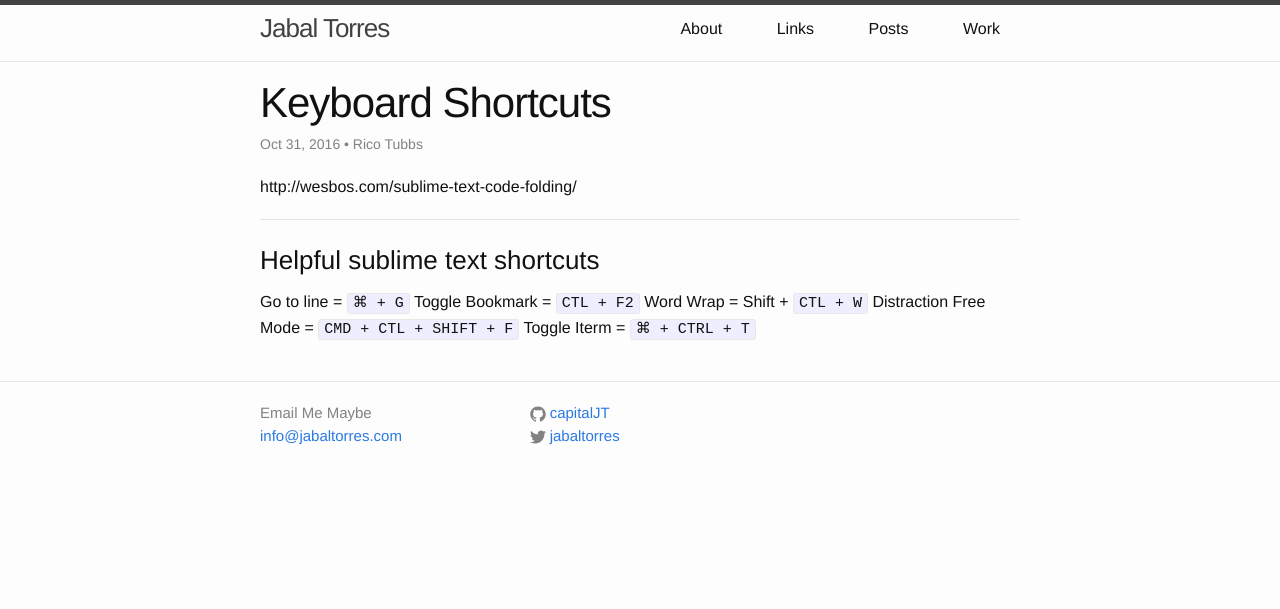
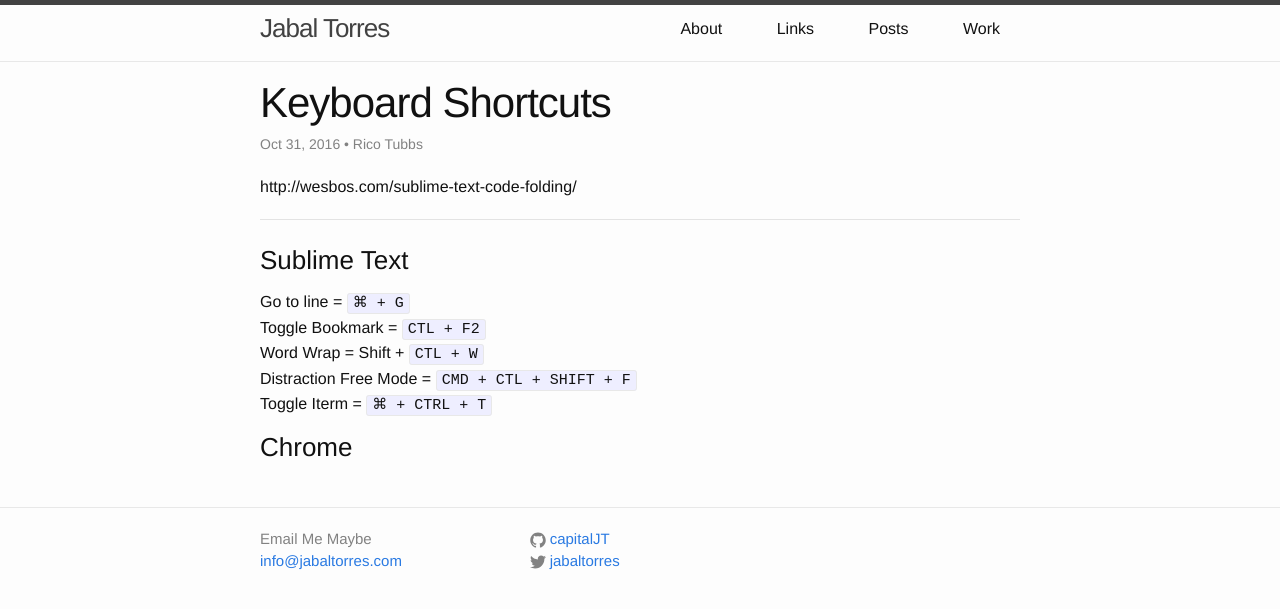
Before and after one commit to capitalJT/capitaljt.github.io, a Jekyll site: the page built from _posts/2016-10-31-keyboard-shortcuts.md, in a window 1280 px wide. Shown: the top 609 px of the page. Built offline with Jekyll 4.4.1, drawn with Linux system fonts in a browser that asks for light colours; nearby versions of some CDN libraries; a style sheet for code colours, icons or effects is not loaded.

Commit message:
fixed line breaks

```diff
--- a/_posts/2016-10-31-keyboard-shortcuts.md
+++ b/_posts/2016-10-31-keyboard-shortcuts.md
@@ -11,9 +11,11 @@
 
 ***
 
-### Helpful sublime text shortcuts
+### Sublime Text
 Go to line = `⌘ + G`
 Toggle Bookmark = `CTL + F2`
 Word Wrap = Shift +  `CTL + W`
 Distraction Free Mode = `CMD + CTL + SHIFT + F`
 Toggle Iterm = `⌘ + CTRL + T`
+
+### Chrome
```
